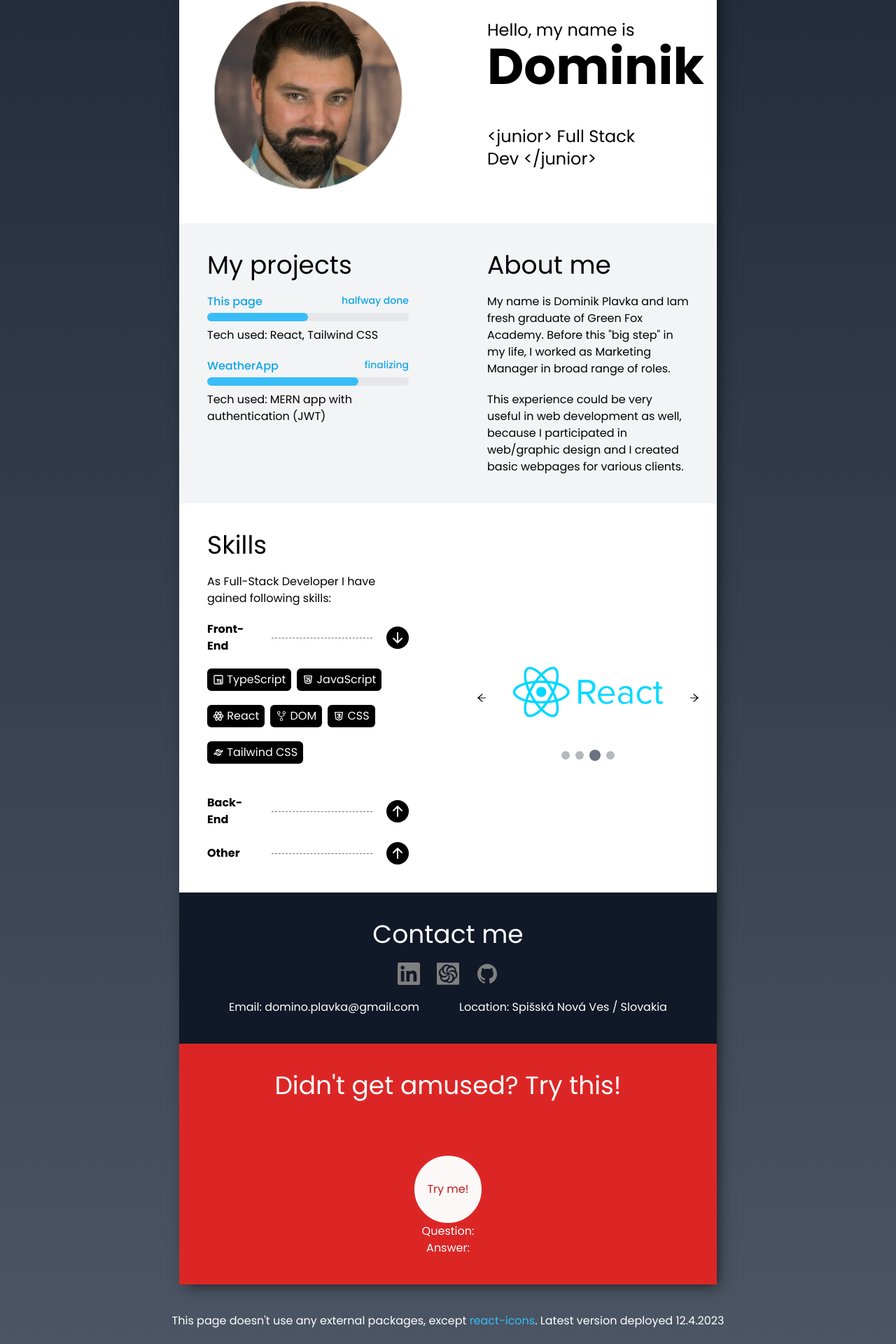
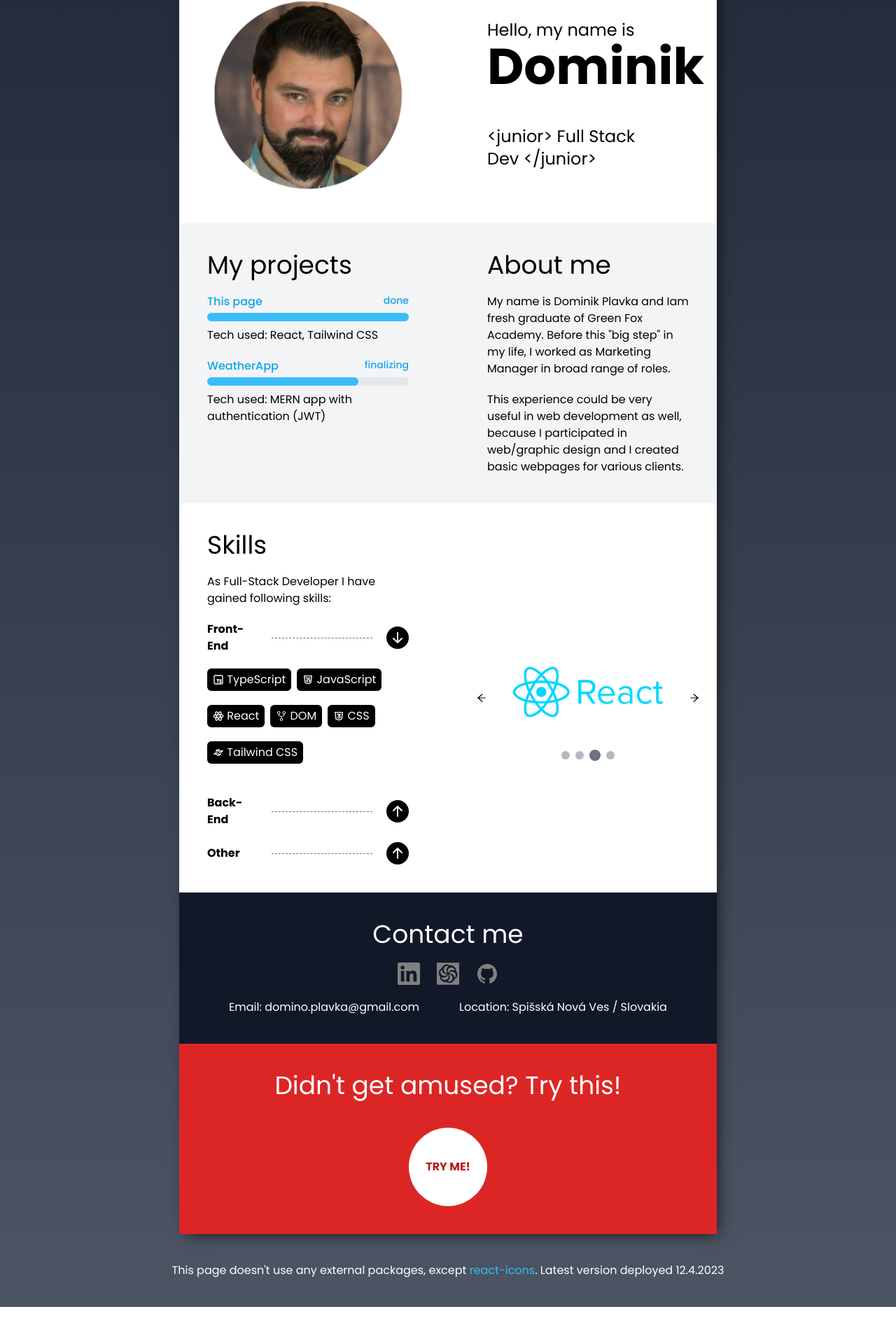
Before and after one commit to DominikPlavka/DominikPlavka.github.io, a React (Create React App) app: page / in a window 1280 px wide. Shown: the part 161-2081 px from the top of the page at 70% size. After the commit the page ends 2028 px from the top, so only its background shows below. Built offline with nearby package versions, Linux system fonts and the light colour scheme.

Commit message:
Added joke section and fixed various CSS issues

```diff
--- a/src/App.js
+++ b/src/App.js
@@ -7,7 +7,7 @@ import { SiLinkedin, SiCodewars } from 'react-icons/si';
 import { IoLogoGithub } from 'react-icons/io';
 
 const projectData = [
-  { name: "This page", progression: "halfway done", link: "https://dominikplavka.github.io/", desc: "React, Tailwind CSS" },
+  { name: "This page", progression: "done", link: "https://dominikplavka.github.io/", desc: "React, Tailwind CSS" },
   { name: "WeatherApp", progression: "finalizing", link: "https://weather-app-psi-dun-45.vercel.app/", desc: "MERN app with authentication (JWT)" }
 ];
 
@@ -30,7 +30,7 @@ function App() {
 
         <div className='md:grid md:grid-cols-2 md:gap-8'>
           <div className='p-10 flex items-center justify-center'>
-            <img src="myHead.png" className='w-60 h-auto w-80 lg:h-auto'></img>
+            <img src="myHead.png" alt="portrait of Dominik Plavka" className='w-60 h-auto w-80 lg:h-auto'></img>
           </div>
           <div className="flex-col p-10 flex md:items-start items-center justify-center">
             <p className="text-2xl">Hello, my name is</p>
@@ -75,13 +75,23 @@ function App() {
           <div className='p-10 flex items-center flex-col'>
             <h2 className="text-3xl lg:text-4xl text-white">Contact me</h2>
             <div className='flex gap-6 mt-5'>
-              <button className='hover:animate-bounce'><a href="https://www.linkedin.com/in/dominik-plavka-0411549a/" target="blank"><SiLinkedin style={iconStyles} /></a></button>
-              <button className='hover:animate-bounce'><a href="https://www.codewars.com/users/Dominik%20Plavka" target="blank"><SiCodewars style={iconStyles} /></a></button>
-              <button className='hover:animate-bounce'><a href="https://github.com/DominikPlavka" target="blank"><IoLogoGithub style={iconStyles} /></a></button>
+              <button className='hover:animate-bounce'>
+                <a href="https://www.linkedin.com/in/dominik-plavka-0411549a/" target="blank">
+                  <SiLinkedin style={iconStyles} />
+                </a>
+              </button>
+              <button className='hover:animate-bounce'>
+                <a href="https://www.codewars.com/users/Dominik%20Plavka" target="blank">
+                  <SiCodewars style={iconStyles} />
+                </a>
+              </button>
+              <button className='hover:animate-bounce'><a href="https://github.com/DominikPlavka" target="blank" rel="noreferrer"><IoLogoGithub style={iconStyles} /></a></button>
             </div>
             <div className='mt-5 md:grid md:grid-cols-2 md:gap-8'>
               <div>
-                <p className='text-white'>Email:&nbsp;<a href="mailto:domino.plavka@gmail.com">domino.plavka@gmail.com</a></p>
+                <p className='text-white'>Email:&nbsp;
+                  <a href="mailto:domino.plavka@gmail.com">domino.plavka@gmail.com</a>
+                </p>
               </div>
               <div>
                 <p className='text-white'>Location: Spišská Nová Ves / Slovakia</p>
@@ -90,7 +100,6 @@ function App() {
           </div>
 
           <div id="joke" className='bg-red-600'>
-            <h2 className="p-10 text-white text-3xl lg:text-4xl text-center">Didn't get amused? Try this!</h2>
             <Joke />
           </div>
 
--- a/src/components/Joke.jsx
+++ b/src/components/Joke.jsx
@@ -1,9 +1,9 @@
-import { useState, useEffect } from "react";
+import { useState } from "react";
 
 function Joke() {
 
-    const [jokeQuestion, setJokeQuestion] = useState("");
-    const [jokePunchline, setJokePunchline] = useState("");
+    const [joke, setJoke] = useState("");
+    const [press, setPress] = useState("");
 
     const url = 'https://backend-omega-seven.vercel.app/api/getjoke';
 
@@ -14,18 +14,30 @@ function Joke() {
                 throw new Error("Fetch failed - this is joke itself!");
             }
             const data = await response.json();
-            setJokeQuestion(data[0].question);
-            setJokePunchline(data[0].punchline);
+            setJoke(data[0]);
         } catch (error) {
             console.error(error);
         }
     }
 
     return (
-        <div className="flex justify-center items-center flex-col p-10">
-            <button className="flex bg-white text-red-700 items-center justify-center w-24 h-24 rounded-full border-solid border-white border-2 animate-pulse" onClick={fetchJoke}>Try me!</button>
-            <p className="text-white">Question: {jokeQuestion}</p>
-            <p className="text-white">Answer: {jokePunchline}</p>
+        <div className="flex justify-center items-center flex-col p-10 gap-10">
+            <h2 className="text-white text-3xl lg:text-4xl text-center">Didn't get amused? Try this!</h2>
+            <button
+                onMouseDown={() => {
+                    fetchJoke();
+                    setPress("focus:scale-90");
+                }}
+                onMouseUp={() => {
+                    setPress("scale-100");
+                }}
+                className={`flex bg-white text-red-700 font-bold items-center justify-center w-28 h-28 rounded-full ${press}`}>TRY ME!</button>
+            { joke &&
+                <div>
+                    <p className="text-white text-center"><span className="underline">QUESTION:</span> {joke.question}</p>
+                    <p className="text-white text-center"><span className="underline">ANSWER:</span> {joke.punchline}</p>
+                </div>
+            }
         </div>
     );
 }
--- a/src/components/ProgressBar.jsx
+++ b/src/components/ProgressBar.jsx
@@ -8,18 +8,13 @@ const ProgressBar = ({ name, progression, link, desc }) => {
     useEffect(() => {
         if (progression === "starting") {
             setWidth("w-1/4");
-            setPulse("");
-        } else if (progression === "halfway done") {
+        } else if (progression === "half-done") {
             setWidth("w-1/2");
-            setPulse("");
         } else if (progression === "finalizing") {
             setPulse("animate-pulse");
             setWidth("w-3/4");
         } else if (progression === "done") {
             setWidth("w-full");
-            setPulse("");
-        } else {
-            setPulse("");
         }
     }, [progression]);
 
```
